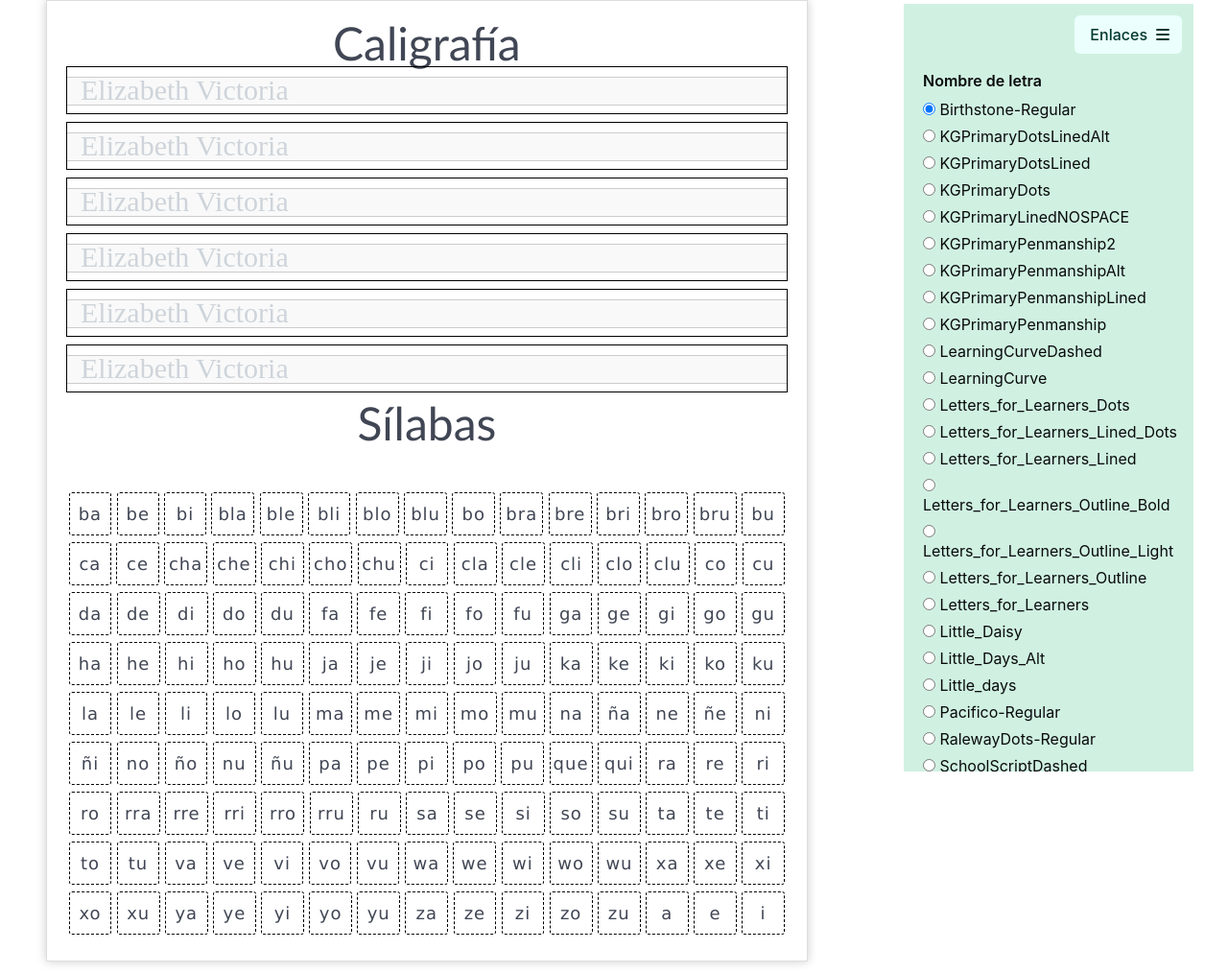
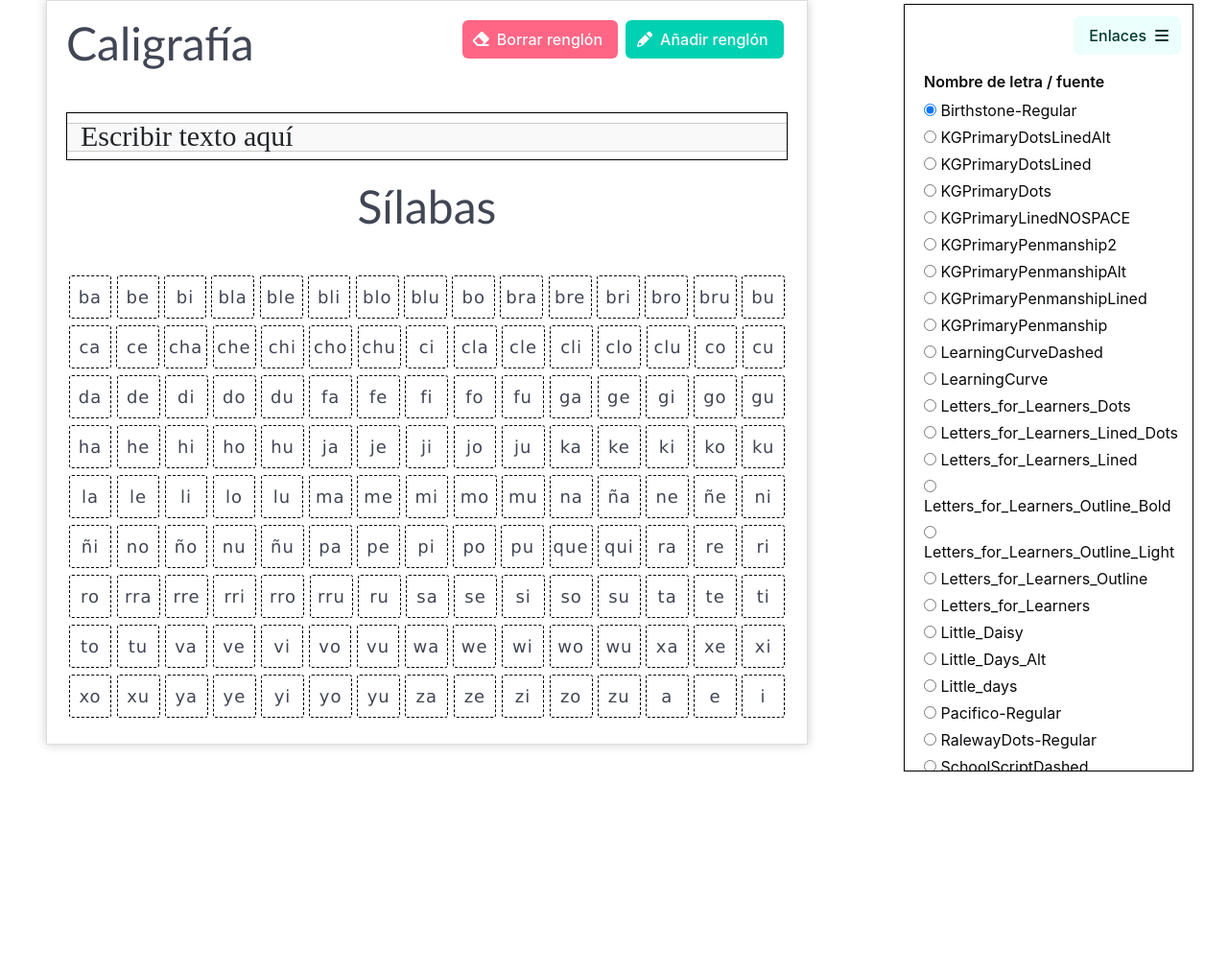
Before and after one commit to Nonchalantcode/Eli, a website built with webpack: page src/calligraphy.html in a window 1280 px wide. Shown: the whole page at 96% size. After the commit the page ends 804 px from the top, so only its background shows below. Built offline with nearby package versions, Linux system fonts and the light colour scheme; a web font is replaced by a local one.

Commit message:
stylistic changes

```diff
--- a/src/calligraphy.html
+++ b/src/calligraphy.html
@@ -15,9 +15,22 @@
 <body class="has-background-white">
     <div class="columns is-mobile mb-0">
         <div class="column is-three-quarters handwriting-column">
-            <main></main>
+            <main>
+                <button class="mx-1 add-row-cta button is-primary has-text-white-bis is-pulled-right">
+                    <span class="icon is-small">
+                        <i class="fas fa-pencil"></i>
+                    </span>
+                    <span>Añadir renglón</span>
+                </button>
+                <button class="mx-1 remove-row-cta button is-danger has-text-white-bis is-pulled-right">
+                    <span class="icon is-small">
+                        <i class="fas fa-eraser"></i>
+                    </span>
+                    <span>Borrar renglón</span>
+                </button>
+            </main>
         </div>
-        <div class="column has-background-success-light mt-4 controls-column">
+        <div class="column mt-4 controls-column">
             <div id="dropdowns-container">
                 <div class="dropdown is-right mb-2 is-justify-content-flex-end" id="dropdown-container">
                     <div class="dropdown-trigger">
@@ -57,29 +70,10 @@
                     </div>
                 </div>
                 <div class="field pt-2 pl-2">
-                    <label class="label has-text-black">Nombre de letra</label>
+                    <label class="label has-text-black">Nombre de letra / fuente</label>
                     <div class="control">
                         <div class="radios font">
-                            <!-- <label class="has-text-black radio">
-                                <input type="radio" name="font" value="pacifico" checked />
-                                Pacifico
-                            </label>
-                            <label class="has-text-black radio">
-                                <input type="radio" name="font" value="school" />
-                                School
-                            </label>
-                            <label class="has-text-black radio">
-                                <input type="radio" name="font" value="birthstone" />
-                                Birthstone
-                            </label>
-                            <label class="has-text-black radio">
-                                <input type="radio" name="font" value="kg" />
-                                KG
-                            </label>
-                            <label class="has-text-black radio">
-                                <input type="radio" name="font" value="kgdotslinedalt" />
-                                KG Dots Line Alt
-                            </label> -->
+
                         </div>
                     </div>
                 </div>
@@ -101,7 +95,7 @@
                                 <span></span>
                             </label>
                             <label class="has-text-black radio is-flex is-flex-direction-row is-align-content-center">
-                                <input type="radio" name="color" value="CED4DA" checked />
+                                <input type="radio" name="color" value="CED4DA" />
                                 <span></span>
                             </label>
                             <label class="has-text-black radio is-flex is-flex-direction-row is-align-content-center">
@@ -121,7 +115,7 @@
                                 <span></span>
                             </label>
                             <label class="has-text-black radio is-flex is-flex-direction-row is-align-content-center">
-                                <input type="radio" name="color" value="212529" />
+                                <input type="radio" name="color" value="212529" checked />
                                 <span></span>
                             </label>
                         </div>
@@ -145,7 +139,7 @@
                 <div class="field pt-1 pl-2">
                     <label class="label has-text-black">Imprimir/Guardar</label>
                     <div class="control">
-                        <button class="button" id="print">
+                        <button class="button is-success is-outlined" id="print">
                             <span class="icon is-small">
                                 <i class="fas fa-print"></i>
                             </span>
--- a/src/calligraphy.js
+++ b/src/calligraphy.js
@@ -9,7 +9,7 @@ let fontsColl = allFonts
 
 $.when($.ready).then(function () {
     try {
-        $('main').append(`<h1 class="page-name is-size-3-mobile is-size-1 has-text-centered">Caligrafía</h1>`)
+        $('main').append(`<h1 class="page-name is-size-3-mobile is-size-1">Caligrafía</h1>`)
 
         let radioFontOptions = $('.radios.font')
 
@@ -89,22 +89,30 @@ $.when($.ready).then(function () {
                 })
         })
 
-        for (let i = 0; i <= 5; i++) {
+        function appendRow() {
             $('main').append(
                 `
-                    <div class="calligraphy-row mb-2">
-                        <p contenteditable="true" style="color: #${currentColor}; font-size: ${currentFontSize}px;" class="cursive wording f-${currentFont}">Elizabeth Victoria</p>
+                    <div class="calligraphy-row mb-5 is-relative is-clickable">
+                        <p contenteditable="true" style="color: #${currentColor}; font-size: ${currentFontSize}px;" class="cursive wording f-${currentFont}">Escribir texto aquí</p>
                     </div>
                 `
             )
         }
+
+        appendRow()
+
+        $('.add-row-cta').on('click', () => { appendRow() })
+        $('.remove-row-cta').on('click', () => {
+            let row = document.querySelector('.calligraphy-row:last-of-type')
+            row.parentElement.removeChild(row)
+        })
+
 
         let dropdown = $('#controls')
 
         dropdown.on('click', function () {
             dropdown.toggleClass('is-active')
             dropdown.toggleClass('has-background-primary')
-            // dropdown.toggleClass('is-active', 'has-background-primary')
         })
 
         $('#font-size').on('change', function (ev) {
--- a/src/styles/calligraphy.scss
+++ b/src/styles/calligraphy.scss
@@ -7,6 +7,7 @@ $row-guide-height: $row-height - 20px;
 
 .column {
     &.handwriting-column {
+        overflow-x: auto;
         main {
             width: 21cm;
             max-width: 794px;
@@ -18,6 +19,7 @@ $row-guide-height: $row-height - 20px;
             box-shadow: 0 0 10px rgba(0, 0, 0, 0.2); /* Slight shadow for screen effect */
             .page-name {
                 line-height: 1;
+                margin-bottom: 1em;
             }
         }
 
@@ -35,6 +37,13 @@ $row-guide-height: $row-height - 20px;
                 position: relative;
                 top: 0px;
                 z-index: 9999;
+            }
+
+            .button {
+                position: absolute;
+                right: 0em;
+                z-index: 9999;
+                top: -2.5em;
             }
 
             &::after {
@@ -65,6 +74,7 @@ $row-guide-height: $row-height - 20px;
         height: 100vh;
         overflow: scroll;
         min-width: 300px;
+        border: 1px solid #000;
         .radios.font {
             display: flex;
             flex-direction: column;
@@ -93,5 +103,10 @@ $row-guide-height: $row-height - 20px;
         &.controls-column {
             display: none;
         }
+
+        .add-row-cta,
+        .remove-row-cta {
+            display: none;
+        }
     }
 }
```
Also changed, not shown: dist/calligraphy.js, dist/main.js.
